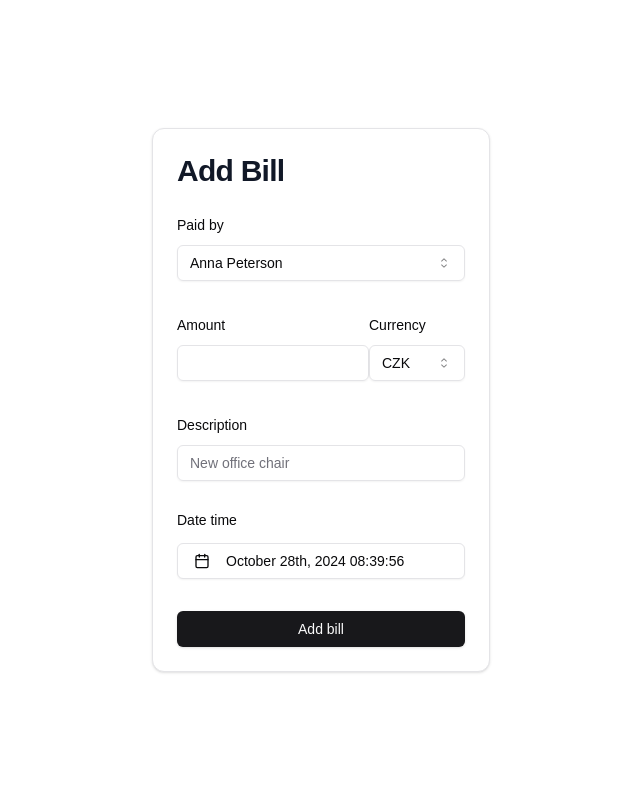
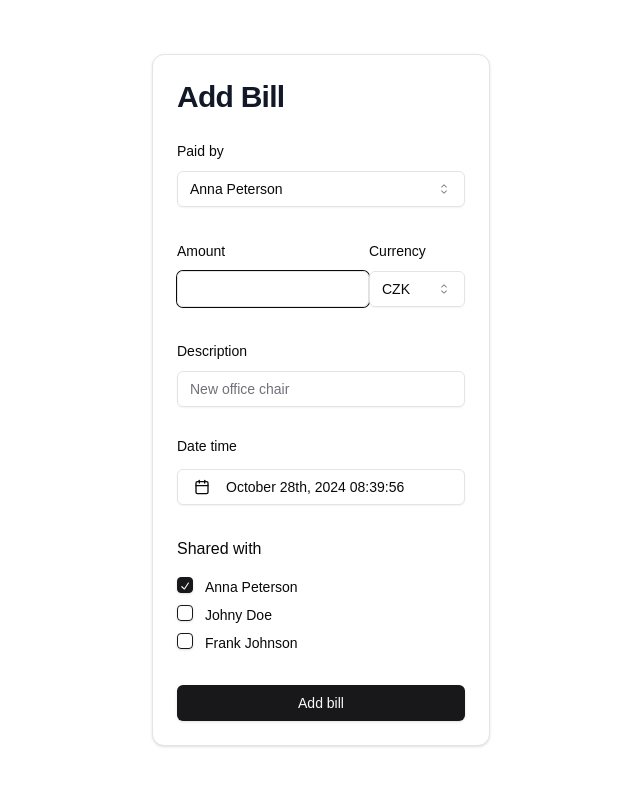
Before and after one commit to michalfibek/quicksplit, a Next.js app: page /bill/add in a window 1280 px wide. Shown: the top 786 px of the page, without its empty margins (319-959 px from the left). Built offline with nearby package versions, Linux system fonts and the light colour scheme.

Commit message:
add bill form submitting

```diff
--- a/components/form/addBillForm.tsx
+++ b/components/form/addBillForm.tsx
@@ -42,6 +42,8 @@
 import { Calendar } from "@/components/ui/calendar";
 import { cn } from "@/lib/utils";
 import { useFormStatus } from "react-dom";
+import { Checkbox } from "../ui/checkbox";
+import { useEffect } from "react";
 
 export function AddBillForm() {
   const peopleList = getPeople();
@@ -57,19 +59,25 @@
       paidBy: userSettings.currentUser.id,
       currency: groupSettings.baseCurrency,
       amount: "",
-      sharedWith: null,
+      sharedWith: [userSettings.currentUser.id],
     },
   });
 
-  // const { pending } = useFormStatus();
+  useEffect(() => {
+    form.setFocus("amount");
+  }, [form]);
 
-  // useEffect(() => {
-  //   form.setFocus("amount");
-  //   // form.setValue("description", "");
-  // }, [form]);
+  function handlePaidByChange(value: string) {
+    const sharedWithOrig = form.getValues().sharedWith;
+    if (!sharedWithOrig.includes(value) && sharedWithOrig.length > 1) {
+      form.setValue("sharedWith", [...sharedWithOrig, value]);
+    } else {
+      form.setValue("sharedWith", [value]);
+    }
+  }
 
   async function onSubmit(values: z.infer<typeof BillSchemaRaw>) {
-    console.log(values);
+    // console.log(values);
     const parsedValues = BillSchemaRaw.safeParse(values);
     if (parsedValues.success) {
       console.log(parsedValues);
@@ -86,7 +94,13 @@
           render={({ field }) => (
             <FormItem>
               <FormLabel>Paid by</FormLabel>
-              <Select onValueChange={field.onChange} value={field.value}>
+              <Select
+                onValueChange={(value) => {
+                  field.onChange(value);
+                  handlePaidByChange(value);
+                }}
+                value={field.value}
+              >
                 <FormControl>
                   <SelectTrigger>
                     <SelectValue placeholder="(choose one)" />
@@ -104,6 +118,7 @@
             </FormItem>
           )}
         />
+
         <div className="flex flex-col sm:flex-row">
           <div className="sm:basis-2/3">
             <FormField
@@ -148,6 +163,7 @@
             />
           </div>
         </div>
+
         <FormField
           control={form.control}
           name="description"
@@ -175,6 +191,56 @@
             </FormItem>
           )}
         />
+
+        <FormField
+          control={form.control}
+          name="sharedWith"
+          render={() => (
+            <FormItem>
+              <div className="mb-4">
+                <FormLabel className="text-base">Shared with</FormLabel>
+                {/* <FormDescription>
+                  Select the people you share this bill with.
+                </FormDescription> */}
+              </div>
+              {groupSettings.people.map((person) => (
+                <FormField
+                  key={person.id}
+                  control={form.control}
+                  name="sharedWith"
+                  render={({ field }) => {
+                    return (
+                      <FormItem
+                        key={person.id}
+                        className="flex flex-row items-start space-x-3 space-y-0"
+                      >
+                        <FormControl>
+                          <Checkbox
+                            checked={field.value?.includes(person.id)}
+                            onCheckedChange={(checked) => {
+                              return checked
+                                ? field.onChange([...field.value, person.id])
+                                : field.onChange(
+                                    field.value?.filter(
+                                      (value) => value !== person.id
+                                    )
+                                  );
+                            }}
+                          />
+                        </FormControl>
+                        <FormLabel className="text-sm font-normal">
+                          {person.name}
+                        </FormLabel>
+                      </FormItem>
+                    );
+                  }}
+                />
+              ))}
+              <FormMessage />
+            </FormItem>
+          )}
+        />
+
         <Button type="submit" className="w-full">
           Add bill
         </Button>
--- /dev/null
+++ b/components/ui/checkbox.tsx
@@ -0,0 +1,30 @@
+"use client"
+
+import * as React from "react"
+import * as CheckboxPrimitive from "@radix-ui/react-checkbox"
+import { CheckIcon } from "@radix-ui/react-icons"
+
+import { cn } from "@/lib/utils"
+
+const Checkbox = React.forwardRef<
+  React.ElementRef<typeof CheckboxPrimitive.Root>,
+  React.ComponentPropsWithoutRef<typeof CheckboxPrimitive.Root>
+>(({ className, ...props }, ref) => (
+  <CheckboxPrimitive.Root
+    ref={ref}
+    className={cn(
+      "peer h-4 w-4 shrink-0 rounded-sm border border-primary shadow focus-visible:outline-none focus-visible:ring-1 focus-visible:ring-ring disabled:cursor-not-allowed disabled:opacity-50 data-[state=checked]:bg-primary data-[state=checked]:text-primary-foreground",
+      className
+    )}
+    {...props}
+  >
+    <CheckboxPrimitive.Indicator
+      className={cn("flex items-center justify-center text-current")}
+    >
+      <CheckIcon className="h-4 w-4" />
+    </CheckboxPrimitive.Indicator>
+  </CheckboxPrimitive.Root>
+))
+Checkbox.displayName = CheckboxPrimitive.Root.displayName
+
+export { Checkbox }
--- a/lib/definitions.ts
+++ b/lib/definitions.ts
@@ -24,11 +24,14 @@
 });
 
 export const BillSchemaRaw = BillSchema.extend({
+  id: z.string().uuid().optional(),
   paidBy: z.string().uuid(),
+  sharedWith: z.array(z.string()),
 });
 
 export type Bill = z.infer<typeof BillSchema>;
 
 export type GroupSettings = {
   baseCurrency: string;
+  people: Person[];
 };
--- a/mocks/mockData.ts
+++ b/mocks/mockData.ts
@@ -70,6 +70,7 @@
 export function getGroupSettings(): GroupSettings {
   return {
     baseCurrency: "CZK",
+    people: [mockPerson1, mockPerson2, mockPerson3],
   };
 }
 
--- a/package.json
+++ b/package.json
@@ -11,6 +11,7 @@
   "dependencies": {
     "@hookform/error-message": "^2.0.1",
     "@hookform/resolvers": "^3.9.0",
+    "@radix-ui/react-checkbox": "^1.1.2",
     "@radix-ui/react-icons": "^1.3.0",
     "@radix-ui/react-label": "^2.1.0",
     "@radix-ui/react-popover": "^1.1.2",
```
Also changed, not shown: 1 other file (tests, documents, lock files or other folders).
